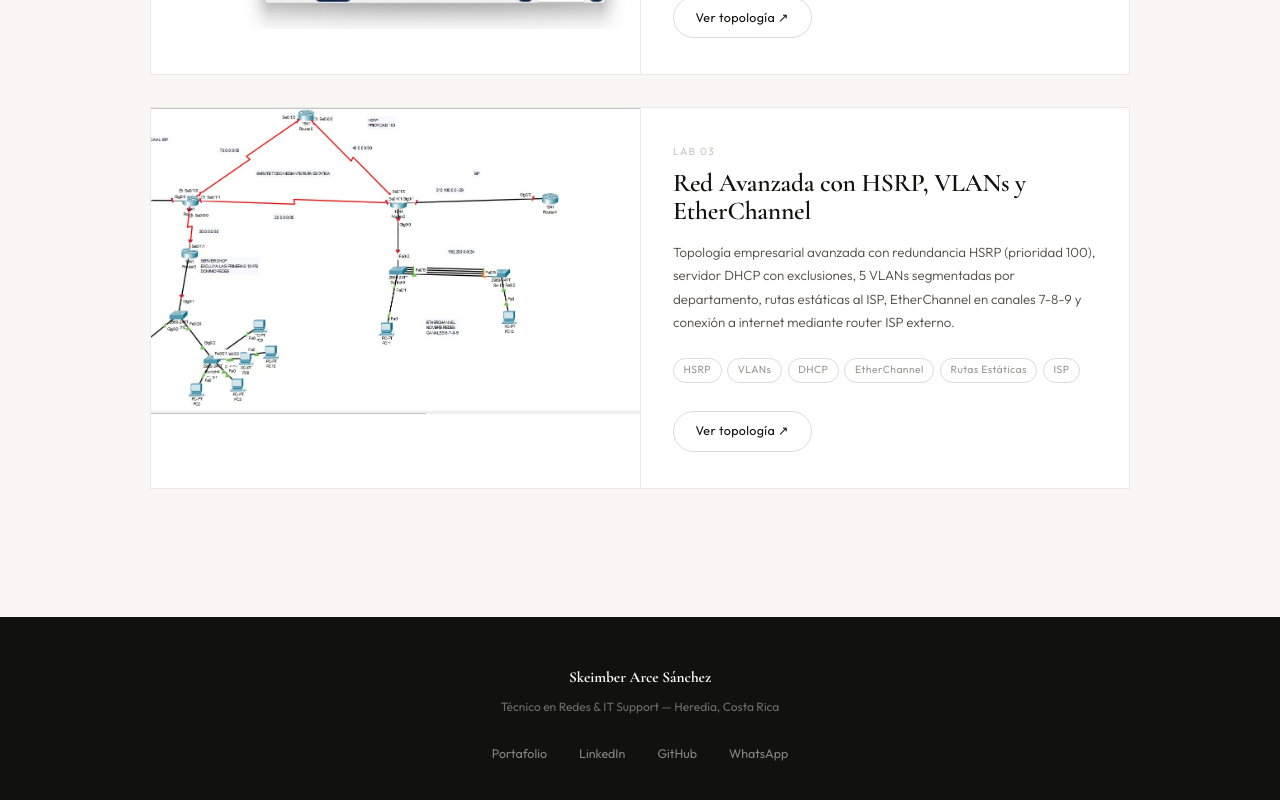
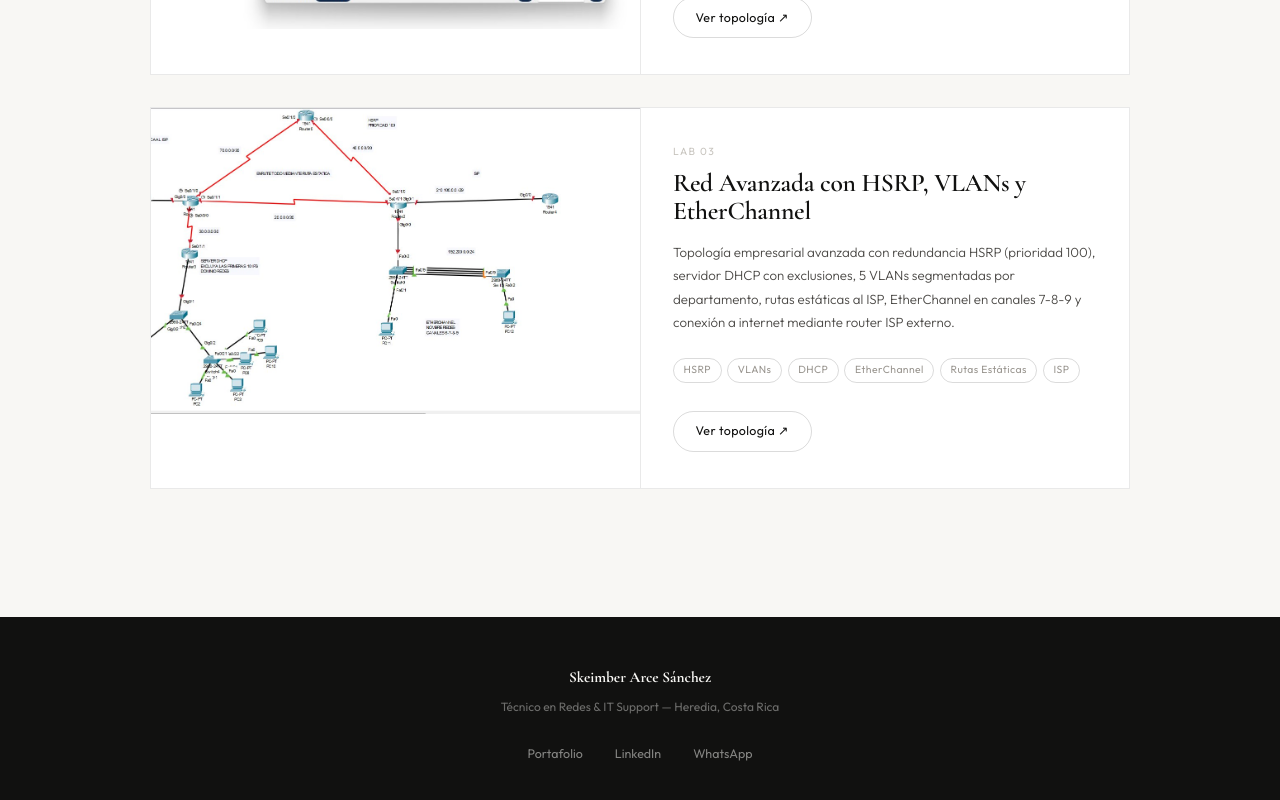
Before and after one commit to skeimber-design/Personal_Web, a plain HTML site: page packet-tracer-labs.html in a window 1280 px wide. Shown: the part 1321-2121 px from the top of the page. Drawn offline with nearby package versions, Linux system fonts and the light colour scheme.

Commit message:
Update packet-tracer-labs.html

```diff
--- a/packet-tracer-labs.html
+++ b/packet-tracer-labs.html
@@ -183,7 +183,6 @@
   <ul class="footer-links">
     <li><a href="index.html">Portafolio</a></li>
     <li><a href="https://linkedin.com/in/skeimber-arce" target="_blank">LinkedIn</a></li>
-    <li><a href="https://github.com/skeimber-arce" target="_blank">GitHub</a></li>
     <li><a href="https://wa.me/50664794908" target="_blank">WhatsApp</a></li>
   </ul>
   <div class="footer-big">Cisco Packet Tracert</div>
```
